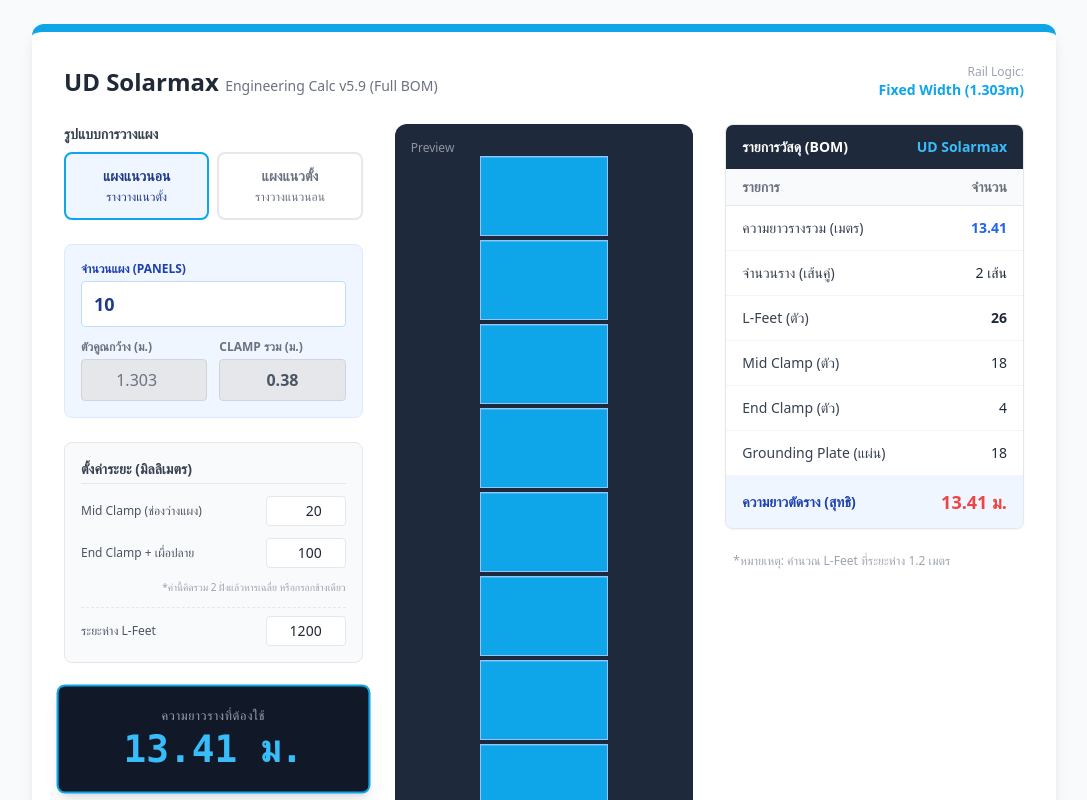
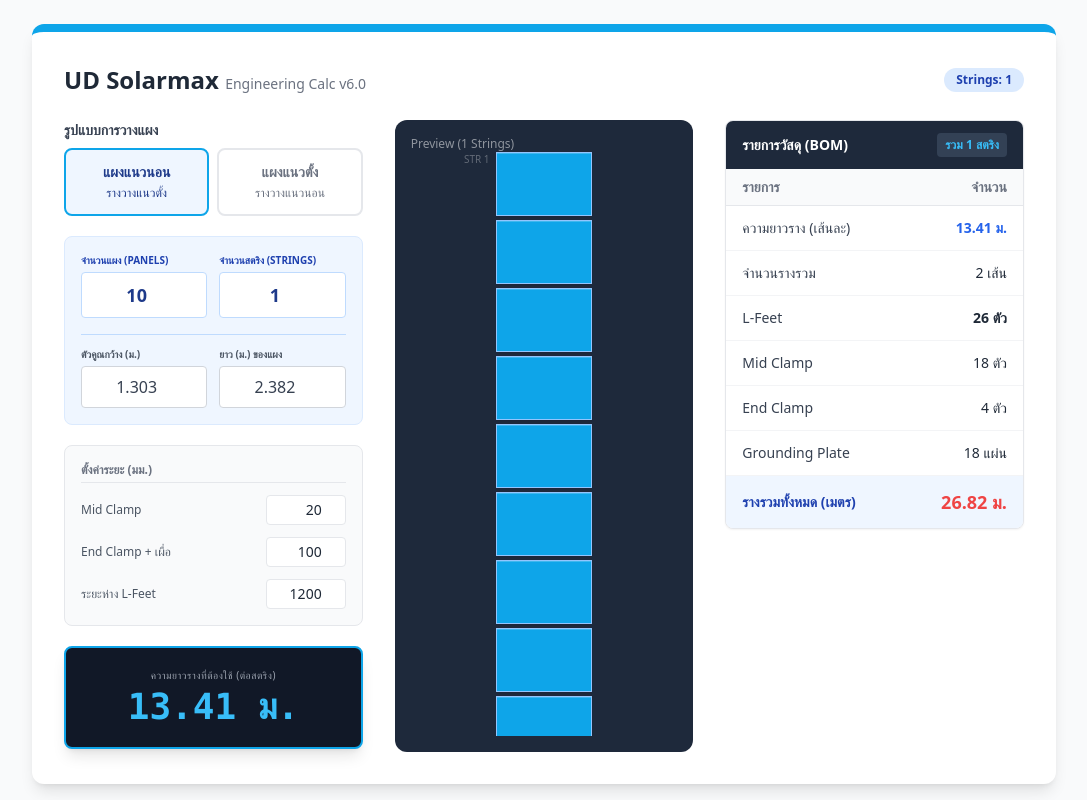
Before and after one commit to udsolarmax/udsolarmax_pv_calulation, a React (Create React App) app: page / in a window 1280 px wide. Shown: the top 800 px of the page, without its empty margins (96-1183 px from the left). Built offline with nearby package versions, Linux system fonts and the light colour scheme.

Commit message:
Update App.js

```diff
--- a/src/App.js
+++ b/src/App.js
@@ -1,42 +1,43 @@
 import React, { useState } from 'react';
 
 export default function App() {
-  // --- ตั้งค่าตัวแปร (State) ---
-  const [mode, setMode] = useState('landscape'); // 'landscape' หรือ 'portrait'
+  // --- 1. ตั้งค่าตัวแปรหลัก (Main Specs) ---
+  const [mode, setMode] = useState('landscape');
   const [panels, setPanels] = useState(10);
+  const [strings, setStrings] = useState(1); // เพิ่มจำนวนสตริง
 
-  // Advanced Settings (หน่วยเป็น มม.)
-  const [midClamp, setMidClamp] = useState(20);    // ระยะห่างระหว่างแผง (ปกติ 20mm)
-  const [endClamp, setEndClamp] = useState(100);   // ระยะเผื่อปลายรางรวม End Clamp (ข้างละ 100mm)
-  const [lFeetDist, setLFeetDist] = useState(1200); // ระยะห่าง L-Feet
+  // สเปคแผง (แก้ไขได้)
+  const [panelWidth, setPanelWidth] = useState(1.303); // กว้าง (ใช้คำนวณรางหลัก)
+  const [panelLength, setPanelLength] = useState(2.382); // ยาว (เก็บข้อมูล/เผื่อใช้)
 
-  // ค่าคงที่
-  const panelWidth = 1.303; // เมตร
+  // --- 2. Advanced Settings (หน่วยเป็น มม.) ---
+  const [midClamp, setMidClamp] = useState(20);
+  const [endClamp, setEndClamp] = useState(100);
+  const [lFeetDist, setLFeetDist] = useState(1200);
 
-  // --- สูตรคำนวณความยาวราง (Main Logic) ---
-  // 1. ความยาวเนื้อแผง = จำนวน x 1.303
+  // --- 3. สูตรคำนวณ (Calculation Logic) ---
+
+  // A. คำนวณความยาวราง *ต่อ 1 สตริง*
+  // สูตร: (จำนวนแผง x กว้าง) + ระยะ Clamp + เผื่อปลาย
   const panelsLength = panels * panelWidth;
+  const gapLengthMm = ((panels > 0 ? panels - 1 : 0) * midClamp) + (endClamp * 2);
+  const gapLengthM = gapLengthMm / 1000;
 
-  // 2. ระยะเผื่อ (Gaps & Overhangs)
-  //    - ช่องว่างระหว่างแผง = (จำนวนแผง - 1) x Mid Clamp
-  //    - ระยะปลายราง 2 ข้าง = End Clamp x 2
-  const gapLengthMm = ((panels > 0 ? panels - 1 : 0) * midClamp) + (endClamp * 2);
-  const gapLengthM = gapLengthMm / 1000; // แปลงเป็นเมตร
+  const railLengthPerString = panelsLength + gapLengthM;
 
-  // 3. ความยาวรวมสุทธิ
-  const totalLength = panelsLength + gapLengthM;
+  // B. คำนวณ BOM (คูณจำนวนสตริง)
+  const totalRailCount = 2 * strings; // 2 เส้นต่อสตริง
 
-  // --- สูตรคำนวณวัสดุอุปกรณ์ (BOM) ---
-  const railCount = 2; // รางคู่เสมอ
-  const totalRailMeter = totalLength * railCount;
+  // L-Feet (ต่อราง 1 เส้น -> คูณ 2 -> คูณจำนวนสตริง)
+  const lFeetPerRail = Math.ceil((railLengthPerString * 1000) / lFeetDist) + 1;
+  const totalLFeet = lFeetPerRail * 2 * strings;
 
-  // คำนวณ L-Feet: (ความยาวราง / ระยะห่าง) + 1 (ปัดเศษลงเพื่อความปลอดภัย หรือตามสูตรช่าง)
-  // สูตรทั่วไป: ระยะทาง / ระยะห่าง -> ปัดขึ้น -> +1 ตัวเริ่มต้น
-  const lFeetPerRail = Math.ceil((totalLength * 1000) / lFeetDist) + 1;
-  const totalLFeet = lFeetPerRail * railCount;
+  // Clamps
+  const midClampPerString = (panels > 0 ? panels - 1 : 0) * 2;
+  const totalMidClamp = midClampPerString * strings;
 
-  const totalMidClamp = (panels > 0 ? panels - 1 : 0) * 2; // บนล่าง
-  const totalEndClamp = 4; // 4 ตัวเสมอ
+  const endClampPerString = 4;
+  const totalEndClamp = endClampPerString * strings;
 
   return (
     <div className="min-h-screen bg-gray-50 flex flex-col items-center p-6 font-sans text-gray-800">
@@ -45,18 +46,19 @@ export default function App() {
       <div className="bg-white p-6 md:p-8 rounded-xl shadow-lg w-full max-w-5xl border-t-8 border-[#0ea5e9]">
         <div className="flex flex-col md:flex-row justify-between items-center mb-6">
           <h1 className="text-2xl font-bold text-gray-800">
-            UD Solarmax <span className="text-sm font-normal text-gray-500">Engineering Calc v5.9 (Full BOM)</span>
+            UD Solarmax <span className="text-sm font-normal text-gray-500">Engineering Calc v6.0</span>
           </h1>
           <div className="text-right mt-2 md:mt-0">
-            <p className="text-xs text-gray-400">Rail Logic:</p>
-            <p className="text-sm font-bold text-[#0ea5e9]">Fixed Width (1.303m)</p>
+             <div className="px-3 py-1 bg-blue-100 text-blue-800 rounded-full text-xs font-bold">
+               Strings: {strings}
+             </div>
           </div>
         </div>
 
         <div className="grid grid-cols-1 lg:grid-cols-12 gap-8">
 
-          {/* --- Column 1: Control Panel (4/12) --- */}
-          <div className="lg:col-span-4 space-y-6">
+          {/* --- ฝั่งซ้าย: Control Panel (4/12) --- */}
+          <div className="lg:col-span-4 space-y-5">
 
             {/* 1. Mode Selection */}
             <div>
@@ -85,88 +87,103 @@ export default function App() {
               </div>
             </div>
 
-            {/* 2. Main Inputs */}
-            <div className="bg-blue-50 p-4 rounded-lg border border-blue-100 space-y-3">
+            {/* 2. Main Inputs (แก้ไขได้ทั้งหมด) */}
+            <div className="bg-blue-50 p-4 rounded-lg border border-blue-100 space-y-4">
+
+              <div className="grid grid-cols-2 gap-3">
+                {/* จำนวนแผง */}
                 <div>
-                <label className="block text-xs text-blue-800 uppercase font-bold">จำนวนแผง (Panels)</label>
+                  <label className="block text-[10px] text-blue-800 uppercase font-bold">จำนวนแผง (Panels)</label>
                   <input
                     type="number"
                     value={panels}
                     onChange={(e) => setPanels(Number(e.target.value))}
-                  className="w-full mt-1 border border-blue-200 rounded px-3 py-2 text-lg font-bold text-blue-900 focus:outline-none focus:ring-2 focus:ring-blue-400"
+                    className="w-full mt-1 border border-blue-200 rounded px-2 py-2 text-lg font-bold text-blue-900 text-center"
                   />
                 </div>
-              <div className="grid grid-cols-2 gap-3">
+                {/* จำนวนสตริง */}
                 <div>
-                    <label className="block text-xs text-gray-500 uppercase font-bold">ตัวคูณกว้าง (ม.)</label>
-                    <input type="number" value={panelWidth} readOnly className="w-full mt-1 bg-gray-200 border border-gray-300 rounded px-2 py-2 text-gray-500 text-center" />
+                  <label className="block text-[10px] text-blue-800 uppercase font-bold">จำนวนสตริง (Strings)</label>
+                  <input
+                    type="number"
+                    value={strings}
+                    onChange={(e) => setStrings(Number(e.target.value))}
+                    className="w-full mt-1 border border-blue-200 rounded px-2 py-2 text-lg font-bold text-blue-900 text-center"
+                  />
                 </div>
+              </div>
+
+              <div className="border-t border-blue-200 pt-3 grid grid-cols-2 gap-3">
+                 {/* ตัวคูณกว้าง (แก้ไขได้) */}
                  <div>
-                    <label className="block text-xs text-gray-500 uppercase font-bold">Clamp รวม (ม.)</label>
-                    <input type="text" value={gapLengthM.toFixed(2)} readOnly className="w-full mt-1 bg-gray-200 border border-gray-300 rounded px-2 py-2 text-gray-600 text-center font-bold" />
+                    <label className="block text-[10px] text-gray-600 uppercase font-bold">ตัวคูณกว้าง (ม.)</label>
+                    <input
+                      type="number"
+                      step="0.001"
+                      value={panelWidth}
+                      onChange={(e) => setPanelWidth(Number(e.target.value))}
+                      className="w-full mt-1 bg-white border border-gray-300 rounded px-2 py-2 text-gray-700 text-center font-medium focus:ring-2 focus:ring-[#0ea5e9]"
+                    />
+                 </div>
+                 {/* ความยาวแผง (แก้ไขได้ - ตามที่ขอ) */}
+                 <div>
+                    <label className="block text-[10px] text-gray-600 uppercase font-bold">ยาว (ม.) ของแผง</label>
+                    <input
+                      type="number"
+                      step="0.001"
+                      value={panelLength}
+                      onChange={(e) => setPanelLength(Number(e.target.value))}
+                      className="w-full mt-1 bg-white border border-gray-300 rounded px-2 py-2 text-gray-700 text-center font-medium focus:ring-2 focus:ring-[#0ea5e9]"
+                    />
                  </div>
               </div>
             </div>
 
-            {/* 3. Advanced Settings (The Missing Parts) */}
+            {/* 3. Advanced Settings */}
             <div className="bg-gray-50 p-4 rounded-lg border border-gray-200 space-y-3">
-              <h3 className="text-sm font-bold text-gray-700 border-b pb-1 mb-2">ตั้งค่าระยะ (มิลลิเมตร)</h3>
+              <h3 className="text-xs font-bold text-gray-500 uppercase border-b pb-1 mb-2">ตั้งค่าระยะ (มม.)</h3>
 
               <div className="flex justify-between items-center">
-                <label className="text-xs text-gray-600">Mid Clamp (ช่องว่างแผง)</label>
-                <input
-                  type="number"
-                  value={midClamp}
-                  onChange={(e) => setMidClamp(Number(e.target.value))}
-                  className="w-20 border rounded px-2 py-1 text-right text-sm"
-                />
+                <label className="text-xs text-gray-600">Mid Clamp</label>
+                <input type="number" value={midClamp} onChange={(e) => setMidClamp(Number(e.target.value))} className="w-20 border rounded px-2 py-1 text-right text-sm" />
               </div>
-
               <div className="flex justify-between items-center">
-                <label className="text-xs text-gray-600">End Clamp + เผื่อปลาย</label>
-                <input
-                  type="number"
-                  value={endClamp}
-                  onChange={(e) => setEndClamp(Number(e.target.value))}
-                  className="w-20 border rounded px-2 py-1 text-right text-sm"
-                />
+                <label className="text-xs text-gray-600">End Clamp + เผื่อ</label>
+                <input type="number" value={endClamp} onChange={(e) => setEndClamp(Number(e.target.value))} className="w-20 border rounded px-2 py-1 text-right text-sm" />
               </div>
-              <p className="text-[10px] text-gray-400 text-right">*ค่านี้คิดรวม 2 ฝั่งแล้วหารเฉลี่ย หรือกรอกข้างเดียว</p>
-
-              <div className="flex justify-between items-center pt-2 border-t border-dashed">
+              <div className="flex justify-between items-center">
                 <label className="text-xs text-gray-600">ระยะห่าง L-Feet</label>
-                <input
-                  type="number"
-                  value={lFeetDist}
-                  onChange={(e) => setLFeetDist(Number(e.target.value))}
-                  className="w-20 border rounded px-2 py-1 text-right text-sm"
-                />
+                <input type="number" value={lFeetDist} onChange={(e) => setLFeetDist(Number(e.target.value))} className="w-20 border rounded px-2 py-1 text-right text-sm" />
               </div>
             </div>
 
             {/* Result Box */}
-            <div className="bg-gray-900 text-white p-5 rounded-lg text-center shadow-lg transform scale-105 border-2 border-[#0ea5e9]">
-              <p className="text-xs text-gray-400 uppercase tracking-wider mb-1">ความยาวรางที่ต้องใช้</p>
+            <div className="bg-gray-900 text-white p-5 rounded-lg text-center shadow-lg border-2 border-[#0ea5e9]">
+              <p className="text-[10px] text-gray-400 uppercase tracking-wider mb-1">ความยาวรางที่ต้องใช้ (ต่อสตริง)</p>
               <div className="text-4xl font-mono font-bold text-[#38bdf8]">
-                {totalLength.toFixed(2)} ม.
+                {railLengthPerString.toFixed(2)} ม.
               </div>
             </div>
 
           </div>
 
-          {/* --- Column 2: Visualization (4/12) --- */}
+          {/* --- ฝั่งขวา: Visualization (4/12) --- */}
           <div className="lg:col-span-4 bg-slate-800 rounded-xl p-4 flex flex-col items-center justify-center relative min-h-[400px]">
-             <div className="absolute top-4 left-4 text-xs text-white opacity-50">Preview</div>
+             <div className="absolute top-4 left-4 text-xs text-white opacity-50">Preview ({strings} Strings)</div>
 
-             {/* Dynamic Render */}
-             <div className={`transition-all duration-500 flex gap-1 items-center ${
-                mode === 'landscape' ? 'flex-col py-4' : 'flex-row px-4 overflow-x-auto w-full'
+             {/* Render Loop for Strings */}
+             <div className="flex flex-col gap-8 w-full items-center overflow-y-auto max-h-[600px] py-4">
+                {[...Array(strings > 0 ? strings : 1)].map((_, s) => (
+                  <div key={s} className="relative group">
+                    <div className="absolute -left-8 top-0 text-[10px] text-white opacity-30">STR {s+1}</div>
+                    <div className={`transition-all duration-500 flex gap-1 items-center justify-center ${
+                        mode === 'landscape' ? 'flex-col' : 'flex-row'
                       }`}>
                         {[...Array(panels > 0 ? panels : 0)].map((_, i) => (
                           <div
                             key={i}
-                    className={`bg-[#0ea5e9] border border-blue-300 shadow-sm relative shrink-0 transition-all ${
-                      mode === 'landscape' ? 'w-32 h-20' : 'w-16 h-32'
+                            className={`bg-[#0ea5e9] border border-blue-300 shadow-sm relative shrink-0 ${
+                              mode === 'landscape' ? 'w-24 h-16' : 'w-12 h-24'
                             }`}
                           >
                             <div className="absolute inset-0 grid grid-cols-1 gap-px opacity-20 bg-transparent">
@@ -175,15 +192,17 @@ export default function App() {
                           </div>
                         ))}
                     </div>
-             <p className="absolute bottom-2 text-[10px] text-gray-500">Render: {mode.toUpperCase()}</p>
+                  </div>
+                ))}
+             </div>
           </div>
 
-          {/* --- Column 3: BOM / รายการวัสดุ (4/12) --- */}
+          {/* --- ฝั่งขวาสุด: BOM (4/12) --- */}
           <div className="lg:col-span-4 space-y-4">
              <div className="bg-white rounded-lg border border-gray-200 shadow-sm overflow-hidden">
-                <div className="bg-[#1e293b] text-white px-4 py-3 text-sm font-bold flex justify-between">
+                <div className="bg-[#1e293b] text-white px-4 py-3 text-sm font-bold flex justify-between items-center">
                    <span>รายการวัสดุ (BOM)</span>
-                   <span className="text-[#38bdf8]">UD Solarmax</span>
+                   <span className="text-[#38bdf8] text-xs bg-slate-700 px-2 py-1 rounded">รวม {strings} สตริง</span>
                 </div>
                 <table className="w-full text-sm text-left">
                    <thead className="bg-gray-50 text-gray-500 font-medium border-b">
@@ -194,39 +213,35 @@ export default function App() {
                    </thead>
                    <tbody className="divide-y divide-gray-100">
                       <tr>
-                         <td className="px-4 py-3 text-gray-700">ความยาวรางรวม (เมตร)</td>
-                         <td className="px-4 py-3 text-right font-bold text-blue-600">{totalLength.toFixed(2)}</td>
+                         <td className="px-4 py-3 text-gray-700">ความยาวราง (เส้นละ)</td>
+                         <td className="px-4 py-3 text-right font-bold text-blue-600">{railLengthPerString.toFixed(2)} ม.</td>
                       </tr>
                       <tr>
-                         <td className="px-4 py-3 text-gray-700">จำนวนราง (เส้นคู่)</td>
-                         <td className="px-4 py-3 text-right">2 เส้น</td>
+                         <td className="px-4 py-3 text-gray-700">จำนวนรางรวม</td>
+                         <td className="px-4 py-3 text-right">{totalRailCount} เส้น</td>
                       </tr>
                       <tr>
-                         <td className="px-4 py-3 text-gray-700">L-Feet (ตัว)</td>
-                         <td className="px-4 py-3 text-right font-bold">{totalLFeet}</td>
+                         <td className="px-4 py-3 text-gray-700">L-Feet</td>
+                         <td className="px-4 py-3 text-right font-bold">{totalLFeet} ตัว</td>
                       </tr>
                       <tr>
-                         <td className="px-4 py-3 text-gray-700">Mid Clamp (ตัว)</td>
-                         <td className="px-4 py-3 text-right">{totalMidClamp}</td>
+                         <td className="px-4 py-3 text-gray-700">Mid Clamp</td>
+                         <td className="px-4 py-3 text-right">{totalMidClamp} ตัว</td>
                       </tr>
                       <tr>
-                         <td className="px-4 py-3 text-gray-700">End Clamp (ตัว)</td>
-                         <td className="px-4 py-3 text-right">{totalEndClamp}</td>
+                         <td className="px-4 py-3 text-gray-700">End Clamp</td>
+                         <td className="px-4 py-3 text-right">{totalEndClamp} ตัว</td>
                       </tr>
                       <tr>
-                         <td className="px-4 py-3 text-gray-700">Grounding Plate (แผ่น)</td>
-                         <td className="px-4 py-3 text-right">{totalMidClamp}</td>
+                         <td className="px-4 py-3 text-gray-700">Grounding Plate</td>
+                         <td className="px-4 py-3 text-right">{totalMidClamp} แผ่น</td>
                       </tr>
                       <tr className="bg-blue-50">
-                         <td className="px-4 py-3 text-blue-800 font-bold">ความยาวตัดราง (สุทธิ)</td>
-                         <td className="px-4 py-3 text-right font-bold text-red-500 text-lg">{totalLength.toFixed(2)} ม.</td>
+                         <td className="px-4 py-3 text-blue-800 font-bold">รางรวมทั้งหมด (เมตร)</td>
+                         <td className="px-4 py-3 text-right font-bold text-red-500 text-lg">{(railLengthPerString * totalRailCount).toFixed(2)} ม.</td>
                       </tr>
                    </tbody>
                 </table>
-             </div>
-
-             <div className="text-xs text-gray-400 p-2">
-                *หมายเหตุ: คำนวณ L-Feet ที่ระยะห่าง {lFeetDist/1000} เมตร
              </div>
           </div>
 
```
Lines whose indentation alone changed are shown as unchanged.
